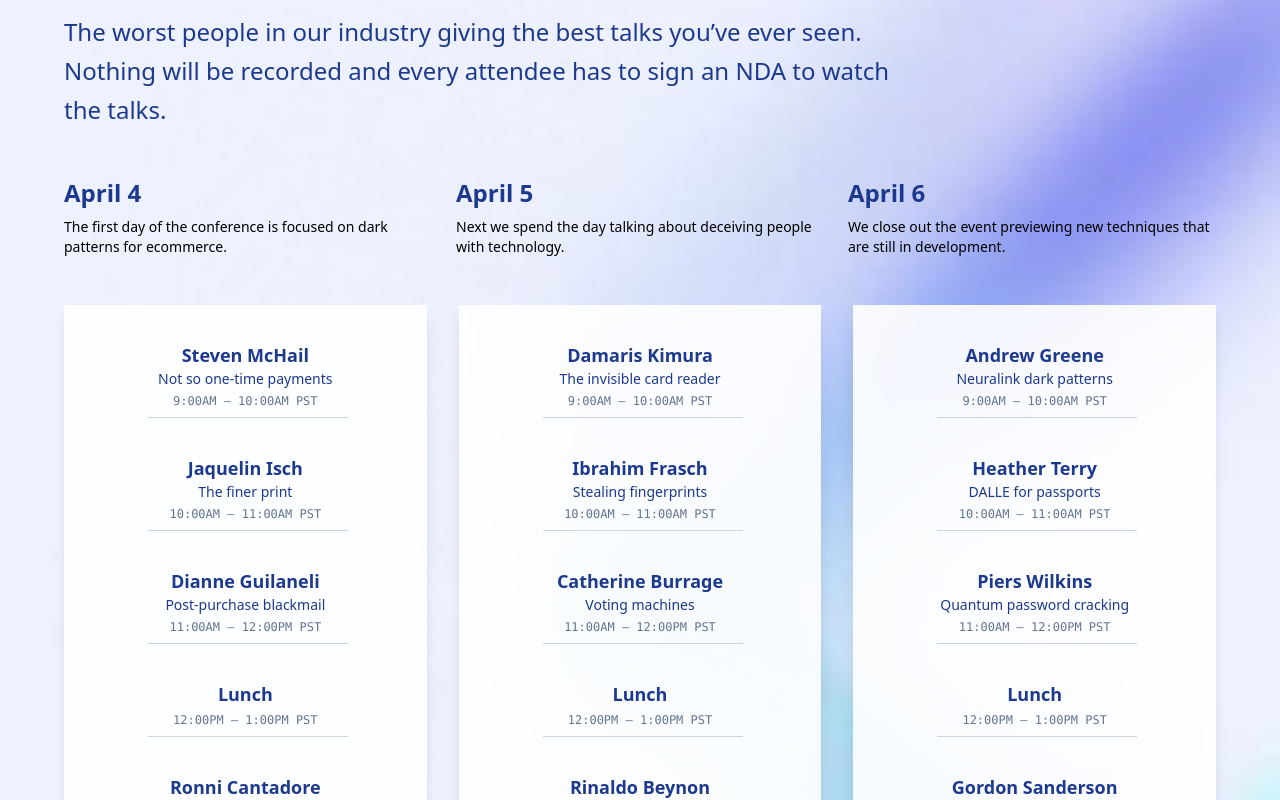
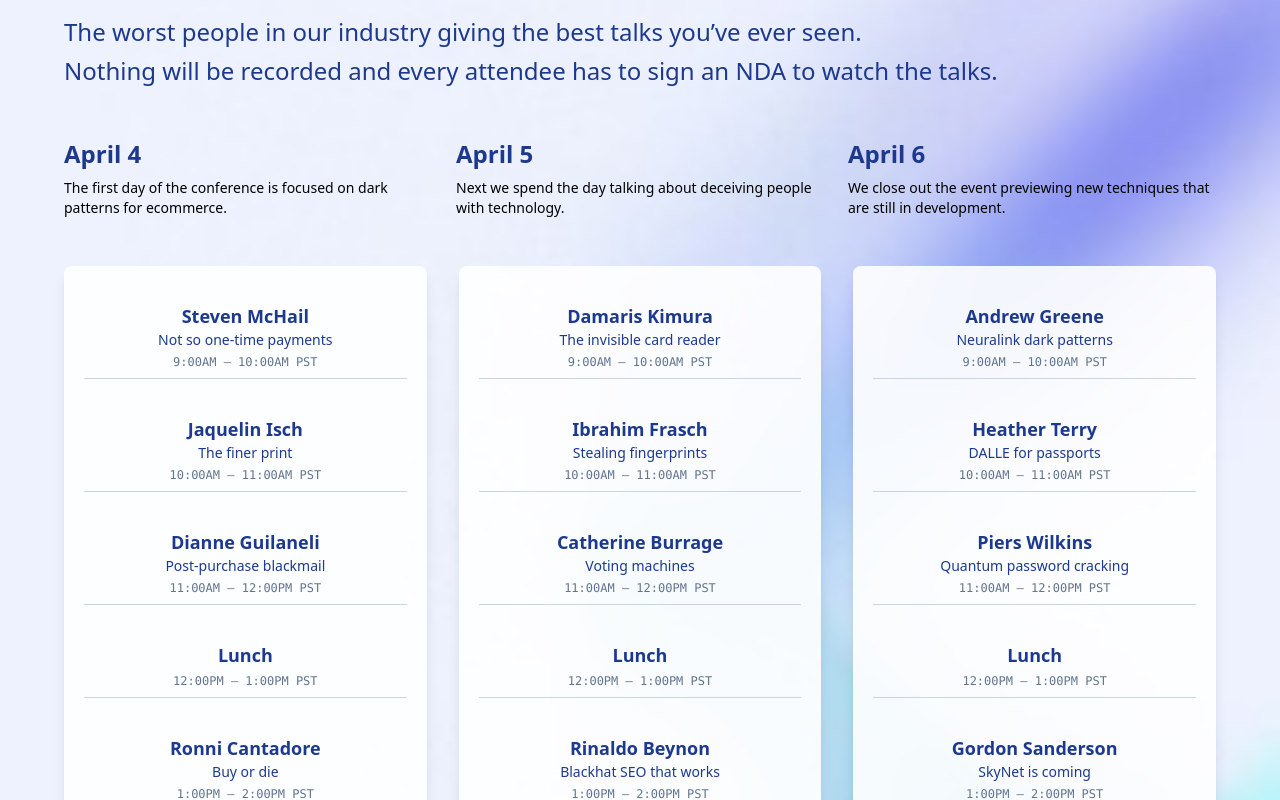
Before and after one commit to VISHNUSHAH1112/DeceptiConf, a React (Vite) app: page / in a window 1280 px wide. Shown: the part 2420-3220 px from the top of the page. Built offline with nearby package versions, Linux system fonts and the light colour scheme.

Commit message:
Refactor ConferenceSchedule component layout

```diff
--- a/src/componets/info.jsx
+++ b/src/componets/info.jsx
@@ -3,7 +3,6 @@ import Bg2 from "/2.jpg";
 
 export default function ConferenceSchedule() {
     const [activeDay, setActiveDay] = useState(0);
-
 
     const days = [
         {
@@ -58,6 +57,7 @@ export default function ConferenceSchedule() {
             }}
         >
             <div className="max-w-6xl mx-auto">
+
                 {/* Heading */}
                 <h1 className="text-4xl font-bold text-blue-600">
                     Our three day schedule is jam-packed <br /> with brilliant, creative, evil geniuses.
@@ -66,28 +66,30 @@ export default function ConferenceSchedule() {
                 <p className="text-blue-900 mt-4 text-2xl leading-relaxed">
                     The worst people in our industry giving the best talks you’ve ever seen.
                     <br />
-                    Nothing will be recorded and every attendee has to sign an NDA to watch <br /> the talks.
-                </p><div className="hidden md:grid grid-cols-3 gap-6 mt-12">
+                    Nothing will be recorded and every attendee has to sign an NDA to watch the talks.
+                </p>
+
+                {/* Desktop Day Descriptions */}
+                <div className="hidden md:grid grid-cols-3 gap-6 mt-12">
                     {days.map((day, i) => (
-                        <div key={i} className="">
+                        <div key={i}>
                             <h1 className="text-2xl font-semibold text-blue-900">{day.date}</h1>
                             <p className="text-sm mt-2">{day.desc}</p>
                         </div>
-                    ))}</div>
+                    ))}
+                </div>
 
-                {/* DESKTOP & TABLET VIEW – all day boxes with sessions */}
+                {/* Desktop Day Columns with Sessions */}
                 <div className="hidden md:grid grid-cols-3 gap-8 mt-12">
                     {days.map((day, i) => (
-                        <div key={i} className="bg-white/90 shadow-lg p-5">
-
-
-                            <div className="mt-4 space-y-9 ">
+                        <div key={i} className="bg-white/90 shadow-lg p-5 rounded-lg">
+                            <div className="mt-4 space-y-9">
                                 {day.sessions.map((s, idx) => (
                                     <div key={idx} className="text-center">
                                         <h3 className="text-lg font-semibold text-blue-900">{s.name}</h3>
                                         {s.role && <p className="text-blue-900 text-sm">{s.role}</p>}
                                         <p className="text-slate-500 text-xs mt-1 font-mono">{s.time}</p>
-                                        <div className="h-[1px] bg-slate-300 mt-2 w-50 ml-16"></div>
+                                        <div className="h-px bg-slate-300 mt-2"></div>
                                     </div>
                                 ))}
                             </div>
@@ -95,13 +97,15 @@ export default function ConferenceSchedule() {
                     ))}
                 </div>
 
+                {/* Mobile Day Selector */}
                 <div className="md:hidden mt-10 overflow-x-auto flex gap-4 pb-1">
                     {days.map((day, i) => (
                         <div
                             key={i}
                             onClick={() => setActiveDay(i)}
-                            className={` w-[160px] p-5 rounded-xl flex-shrink-0 cursor-pointer transition
-          ${activeDay === i ? "  text-blue-900 shadow-xl" : "bg-transparent text-blue-700"}`}
+                            className={`w-[160px] p-5 rounded-xl flex-shrink-0 cursor-pointer transition
+                ${activeDay === i ? "bg-white shadow-xl text-blue-900" : "bg-transparent text-blue-700"}
+              `}
                         >
                             <h1 className="text-xl font-semibold">{day.date}</h1>
                             <p className="text-sm mt-2">{day.desc}</p>
@@ -109,7 +113,7 @@ export default function ConferenceSchedule() {
                     ))}
                 </div>
 
-                {/* MOBILE SESSION LIST – visible only on mobile */}
+                {/* Mobile Session List */}
                 <div className="md:hidden mt-12">
                     <div className="bg-white shadow-xl rounded-xl p-8">
                         <h2 className="text-2xl font-semibold text-blue-900">{days[activeDay].date}</h2>
@@ -121,7 +125,7 @@ export default function ConferenceSchedule() {
                                     <h3 className="text-xl font-semibold text-blue-900">{s.name}</h3>
                                     {s.role && <p className="text-blue-900 text-sm">{s.role}</p>}
                                     <p className="text-slate-500 text-sm mt-1 font-mono">{s.time}</p>
-                                    <div className="h-[1px] bg-slate-300 mt-4"></div>
+                                    <div className="h-px bg-slate-300 mt-4"></div>
                                 </div>
                             ))}
                         </div>
```
